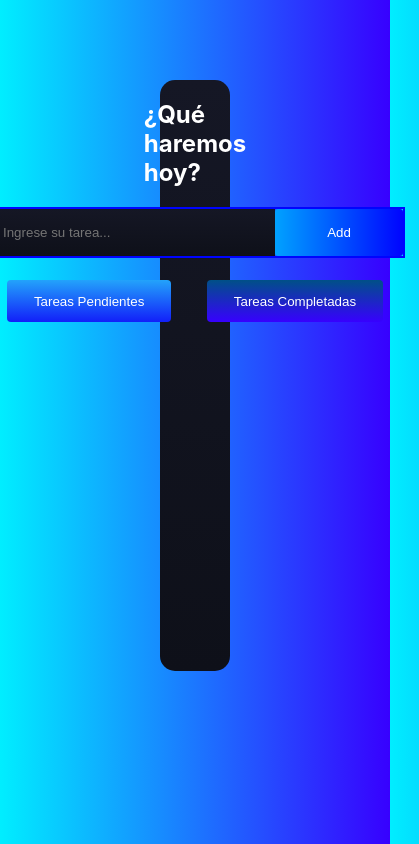
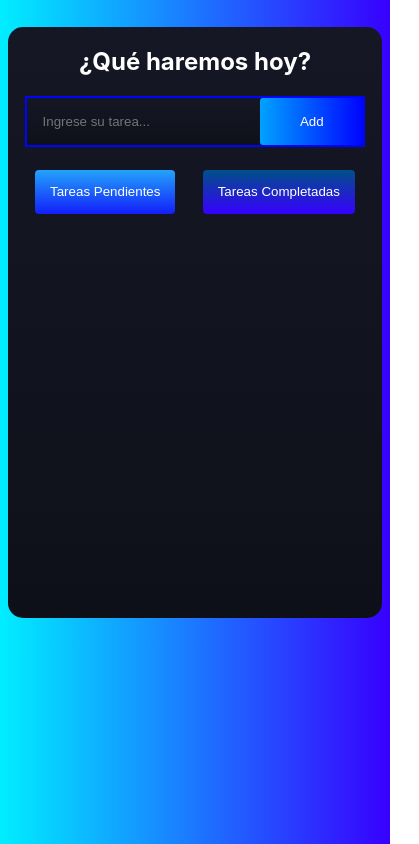
Before and after one commit to JeimarD/ToDoList, a React (Create React App) app: page / in a window 390 px wide. Shown: the whole page, 419 px wide, since content can reach past the window. Built offline with nearby package versions, Linux system fonts and the light colour scheme.

Commit message:
Agregados estilos responsive, ya se puede ver en dispositivos moviles

```diff
--- a/src/App.css
+++ b/src/App.css
@@ -3,7 +3,6 @@
   justify-content: flex-start;
   align-items: center;
   flex-direction: column;
-  margin: 5rem 10rem 5rem 10rem;
   border-radius: 15px;
   background: linear-gradient(
     to bottom,
@@ -11,6 +10,7 @@
     rgba(14, 16, 25, 255)
   );
   min-height: 70vh;
+  margin: 7% 14%;
   height: fit-content;
 }
 
@@ -22,6 +22,7 @@
   display: flex;
   border: 2px solid rgb(0, 4, 255);
   margin-bottom: 1.4em;
+  width: 50%;
 }
 
 .container .addButton {
@@ -30,7 +31,7 @@
   border: none;
   border-radius: 3px;
   padding: 1em;
-  width: 8rem;
+  width: 46%;
 }
 
 .container .addButton:hover {
@@ -47,7 +48,7 @@
   border: none;
   color: #fff;
   padding: 1rem;
-  width: 16rem;
+  width: 100%;
 }
 
 .tareas {
@@ -88,15 +89,16 @@
 
 .toDoOptions {
   display: flex;
-  width: 28em;
   justify-content: space-evenly;
+  width: 55%;
+  margin-bottom: 0.5%;
 }
 
 .toDoOptions > * {
   background: linear-gradient(to bottom, #005087, rgb(55 0 255));
   outline: none;
   border: none;
-  padding: 1em 2em 1em 2em;
+  padding: 1em 2em;
   color: white;
   border-radius: 4px;
 }
@@ -112,3 +114,23 @@
 #tareasc-act {
   background: linear-gradient(to bottom, #23a3fb, #121ff9);
 }
+
+@media only screen and (max-width: 875px) {
+
+  .todocontainer {
+    margin: 7% 2%;
+  }
+
+  .container {
+    width: 90%;
+  }
+
+  .toDoOptions {
+    margin-bottom: 3%;
+    width: 100%;
+  }
+
+  .toDoOptions > * {
+    padding: 4% 4%;
+  }
+}
--- a/src/index.css
+++ b/src/index.css
@@ -13,5 +13,6 @@ code {
 }
 
 html {
-  background: linear-gradient(to right, rgb(0, 238, 255), rgb(55, 0, 255))
+  background: linear-gradient(to right, rgb(0, 238, 255), rgb(55, 0, 255));
+  overflow-x: hidden;
 }
```
